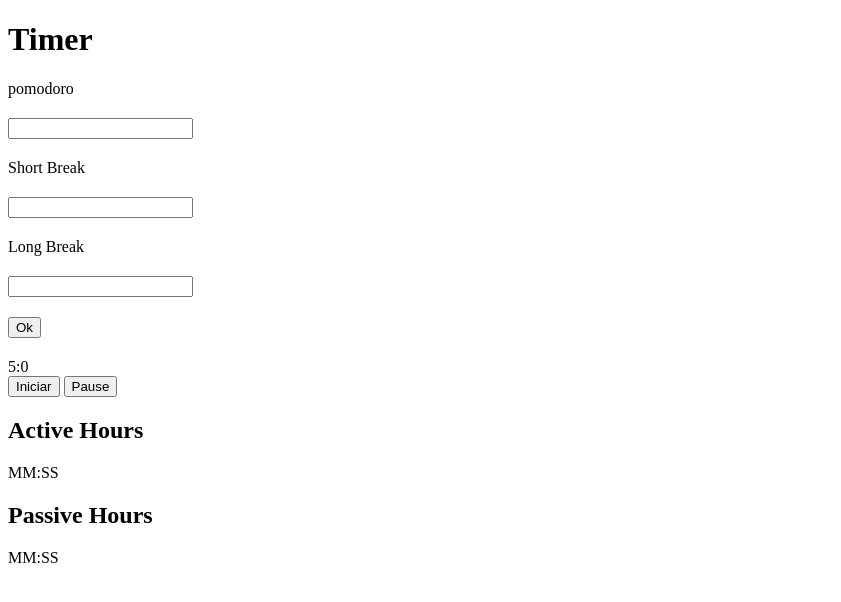
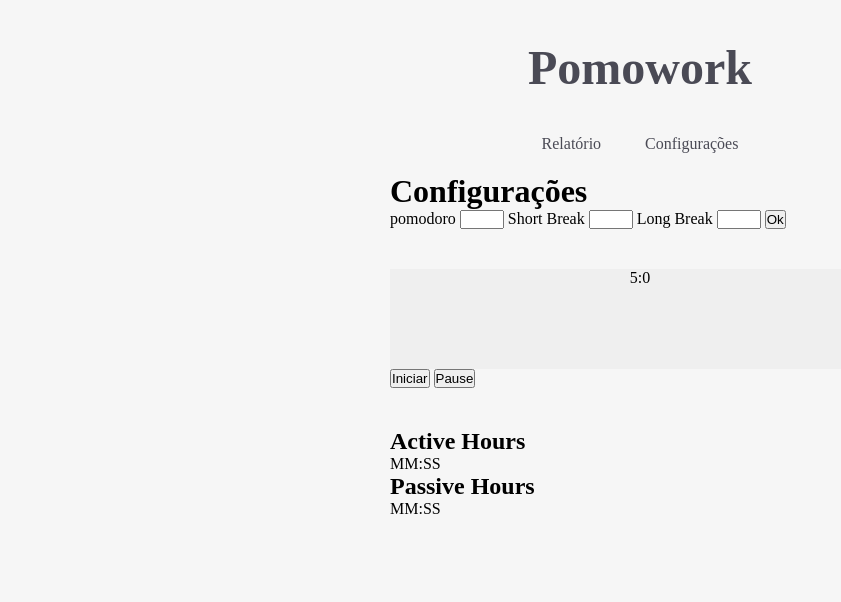
Before and after one commit to xgeovanedamasceno/frontend-javascript-pomodoroapp, a website with bundled scripts: page index.html in a window 1280 px wide. Shown: the whole page, without its empty margins (0-841 px from the left). Built offline with nearby package versions, Linux system fonts and the light colour scheme.

Commit message:
proto-style

```diff
--- /dev/null
+++ b/css/style.css
@@ -0,0 +1,68 @@
+/* reset */
+* {
+  margin: 0;
+  padding: 0;
+}
+
+a {
+  text-decoration: none;
+  color: #4a4a55;
+}
+
+body {
+  background-color: #f6f6f6;
+}
+
+header h1 {
+  width: max-content;
+  margin: 40px auto;
+  color: #4a4a55;
+  font-size: 3rem;
+}
+
+nav {
+  width: 500px;
+  margin: 20px auto;
+  text-align: center;
+}
+
+nav a {
+  margin: 0 20px;
+}
+
+form {
+  width: 500px;
+
+  margin: 0 auto;
+}
+
+form input {
+  max-width: 40px;
+}
+
+#text-time {
+  width: 500px;
+  margin: 40px auto;
+}
+
+#text-time div {
+  width: 500px;
+  height: 100px;
+  text-align: center;
+  background-color: #efefef;
+}
+
+#report {
+  width: 500px;
+  margin: 0 auto;
+}
+/* form * {
+  display: block;
+  margin-bottom: 20px;
+}
+
+#text-pomodoro {
+  margin-bottom: 20px;
+  margin-left: 40px;
+  font-size: 20px;
+} */
--- a/index.html
+++ b/index.html
@@ -5,13 +5,20 @@
   <meta charset="UTF-8">
   <meta http-equiv="X-UA-Compatible" content="IE=edge">
   <meta name="viewport" content="width=device-width, initial-scale=1.0">
-  <link rel="stylesheet" href="style.css">
-  <title>Pomodoro</title>
+  <link rel="stylesheet" href="css/style.css">
+  <title>Pomowork</title>
 </head>
 
 <body>
-  <h1>Timer</h1>
+  <header>
+    <h1>Pomowork</h1>
+  </header>
+  <nav>
+    <a href="#">Relatório</a>
+    <a href="#">Configurações</a>
+  </nav>
   <form for="pomodoro" id="pomodoro-settings">
+    <h1>Configurações</h1>
     <label for="pomodoroTime">pomodoro</label>
     <input type="number" name="pomodoroTime" id="pomodoroTime">
     <label for="shortBreak">Short Break</label>
@@ -21,20 +28,24 @@
     <button id="save-button">Ok</button>
   </form>
   <section id="text-time">
+    <div>
       <span id="timeMinutes">MM</span>:<span id="timeSeconds">SS</span>
-  </section>
+    </div>
     <button id="startTimer">Iniciar</button>
     <button id="pauseTimer">Pause</button>
+  </section>
+  <section id="report">
     <section id="active-time">
       <h2>Active Hours</h2>
+      <div>
         <span id="activeHours">MM</span>:<span id="activeMinutes">SS</span>
+      </div>
     </section>
     <section id="passive-time">
       <h2>Passive Hours</h2>
       <span id="passiveHours">MM</span>:<span id="passiveMinutes">SS</span>
     </section>
-
-
+  </section>
   <script type="module" src="js/index.js"></script>
 </body>
 
--- a/style.css
+++ /dev/null
@@ -1,10 +0,0 @@
-form * {
-  display: block;
-  margin-bottom: 20px;
-}
-
-#text-pomodoro {
-  margin-bottom: 20px;
-  margin-left: 40px;
-  font-size: 20px;
-}
```
Lines whose indentation alone changed are shown as unchanged.
